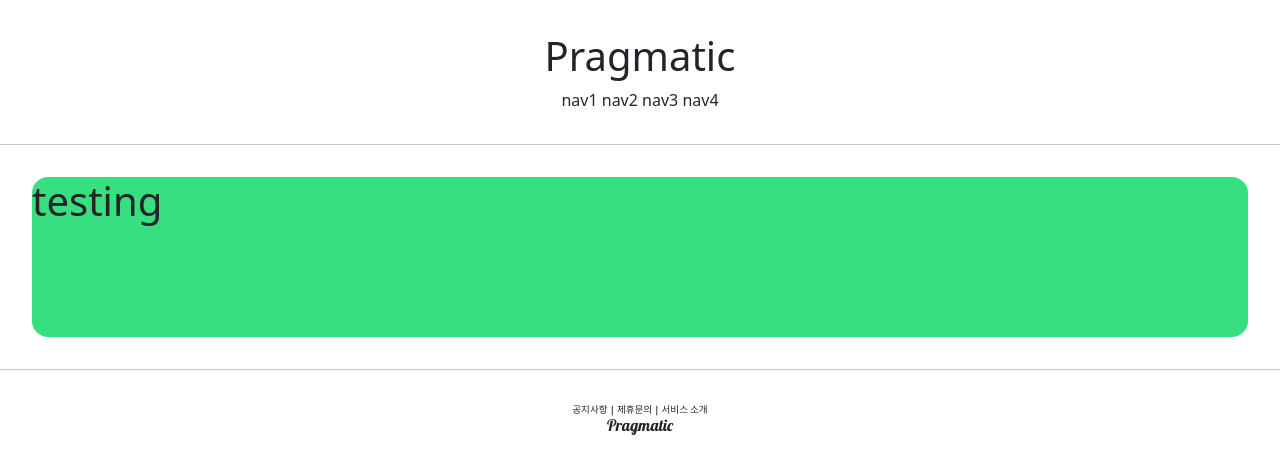
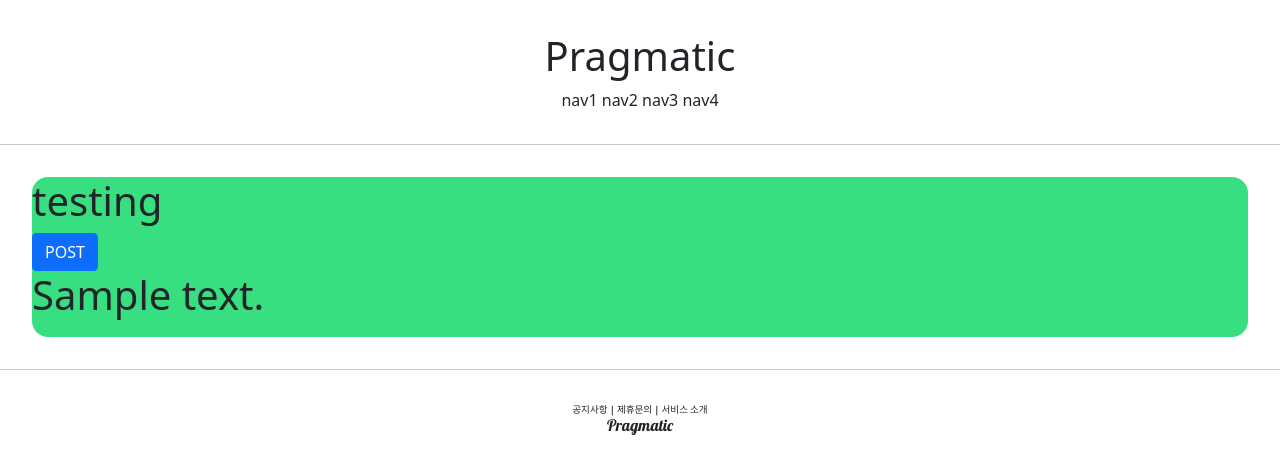
Before and after one commit to mugon-dev/django-pinterest, a Django app: template accountapp/templates/accountapp/hello_world.html in a window 1280 px wide. Shown: the top 474 px of the page. Run offline with Django 3.2, Linux system fonts and the light colour scheme; the template is opened without the code that fills it: most values are stand-ins (such as "Sample title", 1, 10 or a date in 2020); parts of the project's set-up code (start-up, migrations or seed data) failed here and were passed over.

Commit message:
courst 16

```diff
--- a/accountapp/templates/accountapp/hello_world.html
+++ b/accountapp/templates/accountapp/hello_world.html
@@ -5,5 +5,12 @@
     <h1>
       testing
     </h1>
+    <form action="/account/hello_world/" method="post">
+      {% csrf_token %}
+      <input type="submit" class="btn btn-primary" value="POST">
+    </form>
+    <h1>
+      {{text}}
+    </h1>
   </div>
 {% endblock %}
--- a/accountapp/views.py
+++ b/accountapp/views.py
@@ -1,6 +1,10 @@
 from django.http import HttpResponse
 from django.shortcuts import render
 
+
 # Create your views here.
 def hello_world(request):
-    return render(request, 'accountapp/hello_world.html')
+    if request.method == "POST":
+        return render(request, 'accountapp/hello_world.html', context={'text': 'POST METHOD!!!'})
+    else:
+        return render(request, 'accountapp/hello_world.html', context={'text': 'GET METHOD!!!'})
```
